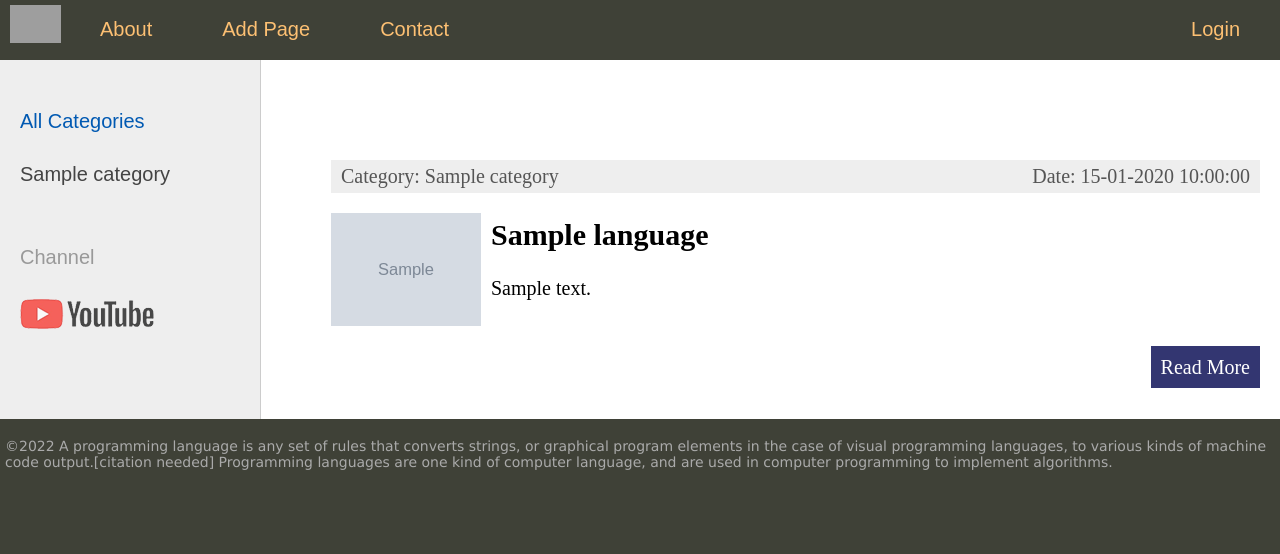
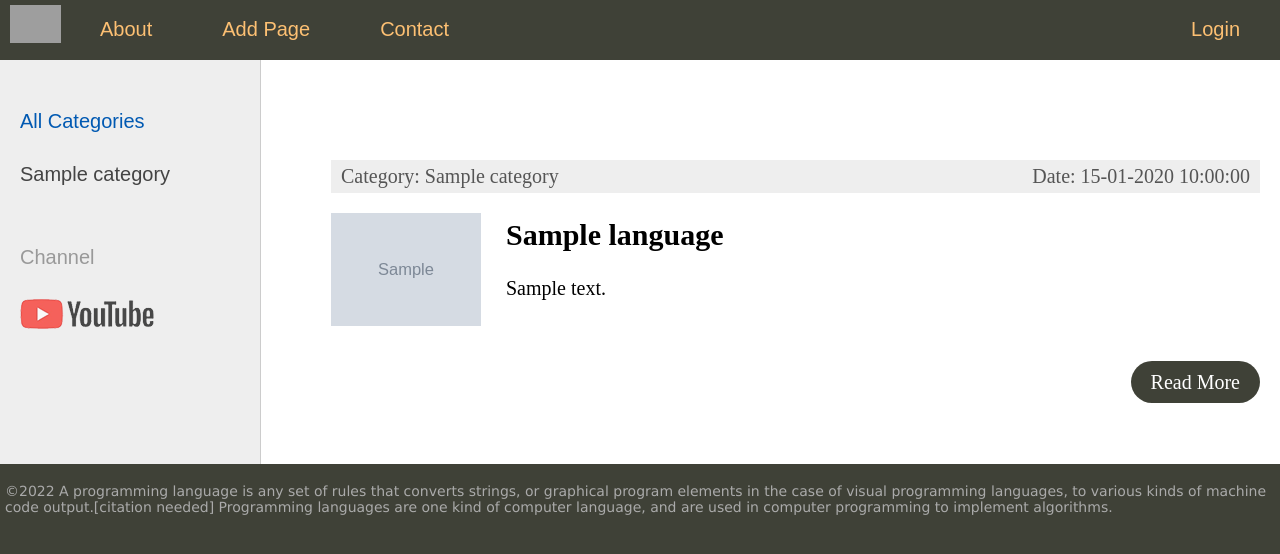
Before and after one commit to comradeos/webpydj, a Django app: page / in a window 1280 px wide. Shown: the top 554 px of the page. Run offline with Django 4.2, Linux system fonts and the light colour scheme; tables that the repository leaves empty hold one stand-in row (values such as "Sample post"); grey boxes marked "Sample" are stand-in pictures; grey boxes are pictures that could not be loaded.

Commit message:
styles updated

```diff
--- a/sources/coreapp/static/coreapp/css/styles.css
+++ b/sources/coreapp/static/coreapp/css/styles.css
@@ -28,7 +28,7 @@ img.img-article-left {
 	max-width: 300px;
 	height: auto;
 	float: left;
-	padding: 0 10px 10px 0;
+	padding: 0 25px 25px 0;
 }
 
 img.img-article-left.thumb {
@@ -38,14 +38,20 @@ img.img-article-left.thumb {
 
 p.link-read-post {
 	text-align: right;
+	margin-bottom: 50px;
 }
 
 p.link-read-post a {
-	padding: 10px;
-	min-width: 100px;
-	background: #333671;
-	color: #fff;
-	text-decoration: none;
+    padding: 10px 20px;
+    min-width: 100px;
+    background: #3f4137;
+    color: #fff;
+    text-decoration: none;
+    border-radius: 100px;
+}
+
+p.link-read-post a:hover {
+	background: #585a4f;
 }
 
 div.article-panel {
```
